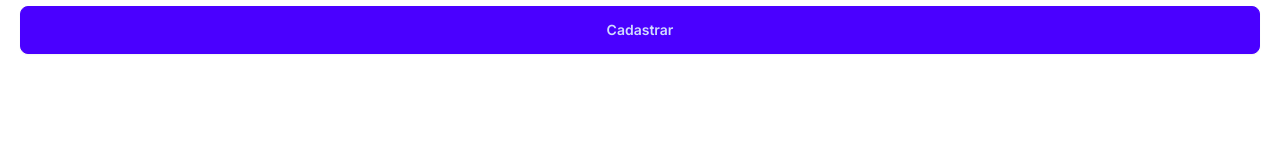
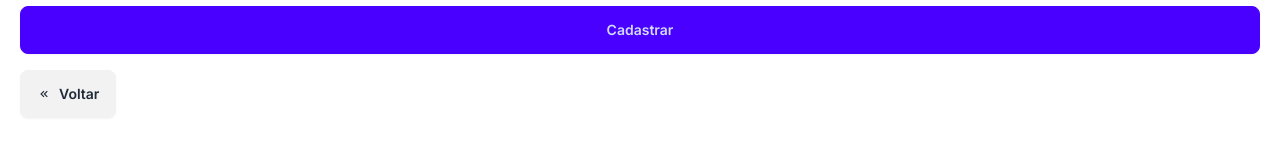
Before and after one commit to Perrels/CRUD, a Next.js app: page /create/cliente in a window 1280 px wide. Shown: the part 550-706 px from the top of the page. Built offline with nearby package versions, Linux system fonts and the light colour scheme.

Commit message:
feat: add buttonBack component in component directory

```diff
--- /dev/null
+++ b/src/app/components/backButton.tsx
@@ -0,0 +1,14 @@
+"use client"
+
+import Link from "next/link";
+import { useRouter } from "next/navigation";
+import { CgChevronDoubleLeft } from "react-icons/cg";
+
+const BackButton = () => {
+    const router = useRouter()
+    return (
+        <Link href={"/"} onClick={() => router} className="btn"><CgChevronDoubleLeft />Voltar</Link>
+     );
+}
+
+export default BackButton;
--- a/src/app/create/cliente/page.tsx
+++ b/src/app/create/cliente/page.tsx
@@ -1,5 +1,6 @@
 "use client"
 
+import BackButton from "@/app/components/backButton";
 import CreateClientForm from "@/app/components/forms/createClientForm";
 import { FormCreateCliente} from "@/app/types";
 import { SubmitHandler } from "react-hook-form";
@@ -13,6 +14,7 @@ const CreateClientPage = () => {
     <div className="div">
       <h1 className="text-2xl uppercase font-bold text-center mb-12">Cadastro de cliente</h1>
       <CreateClientForm submit={handleCreateClient} isEditing={false}/>
+      <div className="mt-4"> <BackButton /> </div>
     </div>
   );
 };
--- a/src/app/details/clientdetails/[id]/page.tsx
+++ b/src/app/details/clientdetails/[id]/page.tsx
@@ -1,12 +1,15 @@
+import BackButton from "@/app/components/backButton";
 import ButtonAction from "@/app/components/buttonAction";
 
 const ClientDetailsPage = () => {
     return (
         <div className="items-center ">
+            <BackButton />
             <div className="mb-8 text-center">
                 <h2>Cliente 1</h2>
             </div>
             <div className="content">
+
                 <ButtonAction />
                 {/*INFOS*/}
                 <p>email</p>
--- a/src/app/edit/client/[id]/page.tsx
+++ b/src/app/edit/client/[id]/page.tsx
@@ -1,4 +1,5 @@
 "use client"
+import BackButton from "@/app/components/backButton";
 import CreateClientForm from "@/app/components/forms/createClientForm";
 import { FormCreateCliente } from "@/app/types";
 import { SubmitHandler } from "react-hook-form";
@@ -10,9 +11,10 @@ const EditClientPage = () => {
 
       return (
         <div className="div">
+
           <h1 className="text-2xl uppercase font-bold text-center mb-12">Edição de clientes</h1>
           <CreateClientForm submit={handleEditClient} isEditing={true}/>
-
+          <div className="mt-4"> <BackButton /> </div>
         </div>
       );
 }
```
